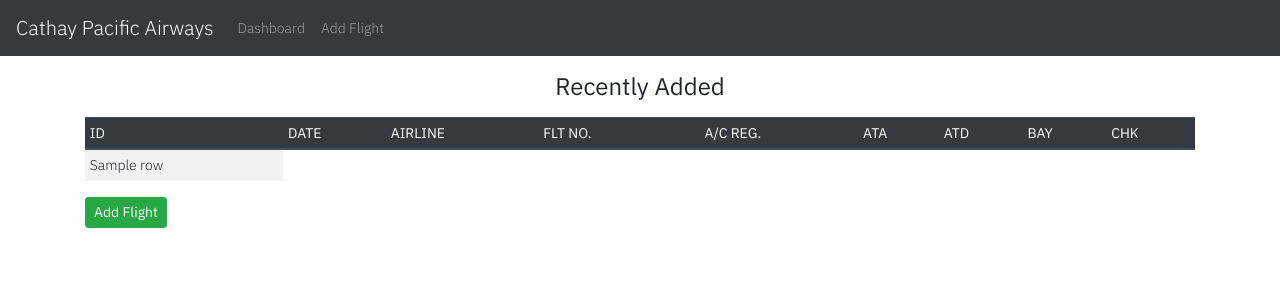
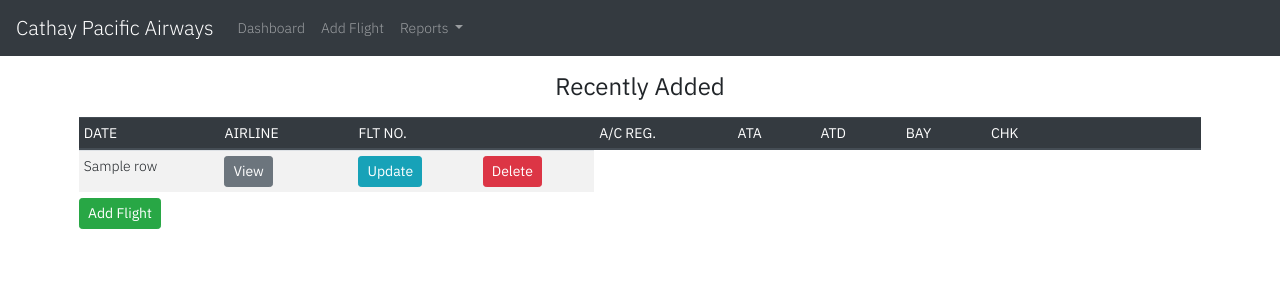
Before and after one commit to boonyarit-iamsaard/bkkmmcx, a Flask app: template templates/recently.html in a window 1280 px wide. Shown: the top 300 px of the page. Run offline with Flask 2, Linux system fonts and the light colour scheme; the template is opened without the code that fills it: most values are stand-ins (such as "Sample title", 1, 10 or a date in 2020); some libraries are stand-ins or nearby versions.

Commit message:
Update recently.html

```diff
--- a/app.py
+++ b/app.py
@@ -196,5 +196,5 @@ def recently():
         return render_template('recently.html', title='Recently Added', data=recentlyadded)
 
 
-# if __name__ == "__main__":
-#     app.run(debug=True)
+if __name__ == "__main__":
+    app.run(debug=True)
--- a/query.py
+++ b/query.py
@@ -130,9 +130,9 @@ insert = """INSERT INTO flight (fltid, arrdate, airline, fltno, prefix, acreg, a
     mech1, mech2, eng, tda, fltrmk, record) VALUES (%s,%s,%s,%s,%s,%s,%s,%s,%s,%s,%s,%s,%s,%s,%s,%s,%s,%s,%s,%s,%s,
     %s,%s,%s,%s,%s,%s,%s,%s,%s,%s,%s,%s,%s,%s,%s,%s,%s,%s,%s)"""
 
-recently = """SELECT fltid, arrdate, airline, fltno, prefix, acreg, ata, atd, bay, chk
+recently = """SELECT arrdate, airline, fltno, prefix, acreg, TIME_FORMAT(ata, '%H:%i'), TIME_FORMAT(atd, '%H:%i'), bay, chk
     FROM flight
     ORDER BY fltid DESC
-    LIMIT 10"""
+    LIMIT 100"""
 
 last = "SELECT fltid FROM flight ORDER BY fltid DESC LIMIT 1"
--- a/static/style.css
+++ b/static/style.css
@@ -1,7 +1,7 @@
 body {
     font-family: 'IBM Plex Sans', sans-serif;
-    font-size: 0.875rem;
-    font-weight: lighter;
+    font-size: 0.875rem !important;
+    font-weight: lighter !important;
 }
 
 th {
@@ -12,7 +12,3 @@ canvas {
     margin: 0 auto;
     max-width: 700px;
 }
-
-.form-control {
-    font-weight: lighter;
-}
--- a/templates/base.html
+++ b/templates/base.html
@@ -9,6 +9,7 @@
             crossorigin="anonymous"
     />
     <link href="https://fonts.googleapis.com/css2?family=IBM+Plex+Sans:wght@300;400&display=swap" rel="stylesheet">
+    <link rel="stylesheet" type="text/css" href="https://cdn.datatables.net/1.10.21/css/dataTables.bootstrap4.min.css"/>
     <link rel="stylesheet" href="{{ url_for('static', filename='style.css') }}">
     <title>{{ title }}</title>
 </head>
@@ -27,6 +28,22 @@
             </li>
             <li class="nav-item">
                 <a class="nav-link" href="{{ url_for('recently') }}">Add Flight</a>
+            </li>
+            <li class="nav-item dropdown">
+                <a class="nav-link dropdown-toggle" href="#" id="navbarDropdown" role="button" data-toggle="dropdown"
+                   aria-haspopup="true" aria-expanded="false">
+                    Reports
+                </a>
+                <div class="dropdown-menu bg-dark" aria-labelledby="navbarDropdown">
+                    <a class="dropdown-item bg-dark text-white-50" href="#"
+                       style="font-size: 0.875rem; font-weight: lighter">Flight</a>
+                    <a class="dropdown-item bg-dark text-white-50" href="#"
+                       style="font-size: 0.875rem; font-weight: lighter">Overnight</a>
+                    <a class="dropdown-item bg-dark text-white-50" href="#"
+                       style="font-size: 0.875rem; font-weight: lighter">Check</a>
+                    <a class="dropdown-item bg-dark text-white-50" href="#"
+                       style="font-size: 0.875rem; font-weight: lighter">Servicing</a>
+                </div>
             </li>
         </ul>
     </div>
@@ -52,6 +69,8 @@
         integrity="sha384-OgVRvuATP1z7JjHLkuOU7Xw704+h835Lr+6QL9UvYjZE3Ipu6Tp75j7Bh/kR0JKI"
         crossorigin="anonymous"
 ></script>
+<script src="https://cdn.datatables.net/1.10.21/js/jquery.dataTables.min.js"></script>
+<script src="https://cdn.datatables.net/1.10.21/js/dataTables.bootstrap4.min.js"></script>
 
 {% block script %}
 
--- a/templates/recently.html
+++ b/templates/recently.html
@@ -1,12 +1,12 @@
 {% extends 'base.html' %}
 
 {% block content %}
-    <div class="container">
+    <div class="container" style="min-width: 90%">
         <h4 class="text-center m-3">Recently Added</h4>
-        <table class="table table-sm table-striped table-responsive-sm mt-3">
+        <table class="table table-sm table-striped table-responsive-sm mt-3" id="flightTable">
             <thead class="thead-dark">
             <tr>
-                <th>ID</th>
+{#                <th>ID</th>#}
                 <th>DATE</th>
                 <th>AIRLINE</th>
                 <th>FLT NO.</th>
@@ -16,18 +16,32 @@
                 <th>ATD</th>
                 <th>BAY</th>
                 <th>CHK</th>
+                <th></th>
+                <th></th>
+                <th></th>
             </tr>
             </thead>
             <tbody>
-            </tbody>
             {% for row in data %}
                 <tr>
                     {% for td in row %}
                         <td>{{ td }}</td>
                     {% endfor %}
+                    <td><a href="" class="btn btn-sm btn-secondary">View</a></td>
+                    <td><a href="" class="btn btn-sm btn-info">Update</a></td>
+                    <td><a href="" class="btn btn-sm btn-danger">Delete</a></td>
                 </tr>
             {% endfor %}
+            </tbody>
         </table>
         <a href="{{ url_for('create') }}" class="btn btn-success btn-sm">Add Flight</a>
     </div>
 {% endblock %}
+
+{% block script %}
+    <script>
+        $(document).ready(function () {
+            $("#flightTable").DataTable();
+        });
+    </script>
+{% endblock script %}
```
